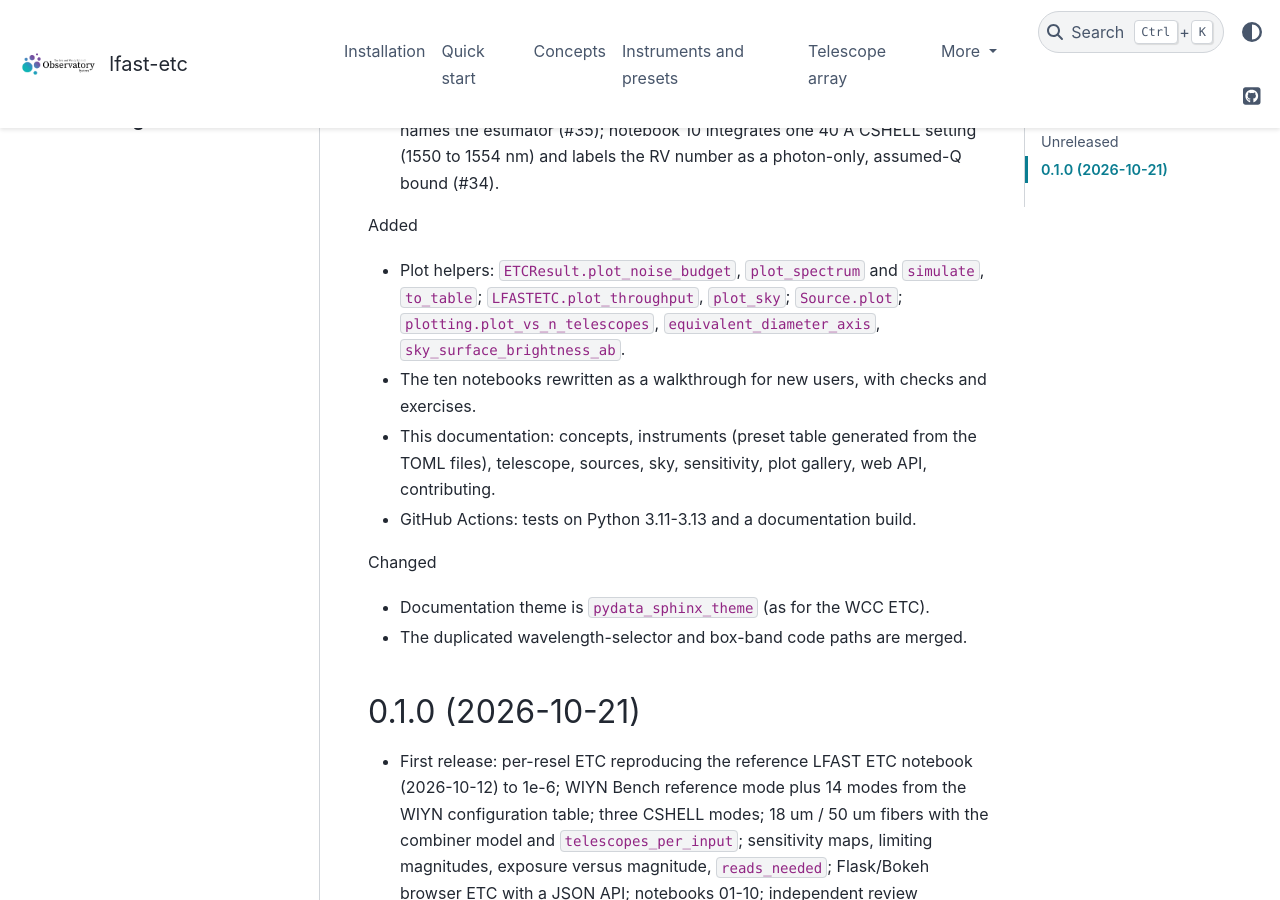
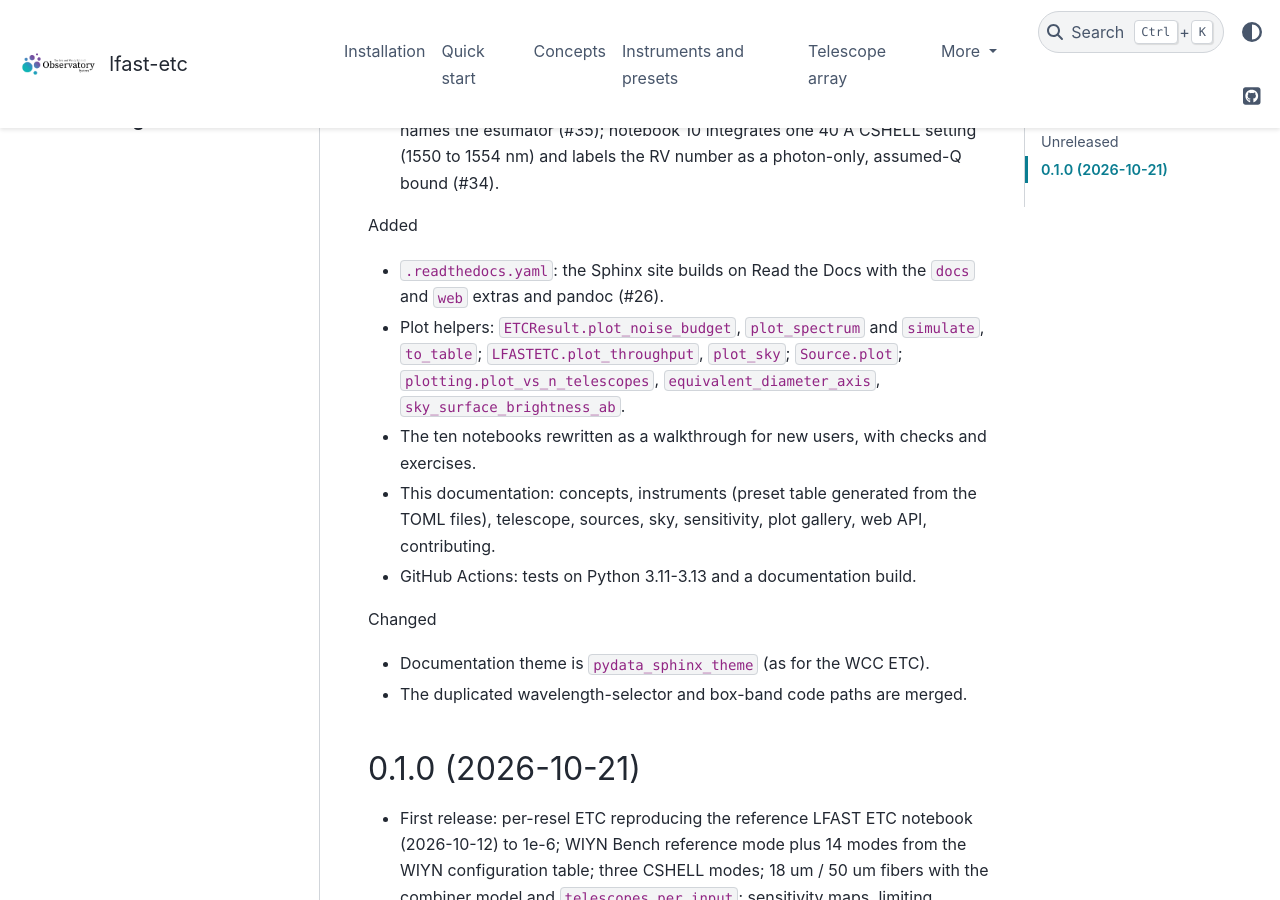
Before and after one commit to schmidt-observatories/lfast-etc, a Sphinx documentation site: the page built from docs/changelog.rst, in a window 1280 px wide and 900 px high, scrolled down 1337 px. Built offline with Sphinx 7.4.7 and the PyData theme 0.15.4, drawn with Linux system fonts in a browser that asks for light colours; pages that are not in the unit, such as notebooks, are missing from menus.

Commit message:
Add .readthedocs.yaml for the Sphinx site (#26)
Installs the package with the docs and web extras (docs/api.rst autodocs
lfast_etc.web.app, which imports Flask and Bokeh) and pandoc for nbsphinx,
mirroring the CI docs job. README install lines now name both extras.

```diff
--- a/docs/changelog.rst
+++ b/docs/changelog.rst
@@ -41,6 +41,8 @@ Fixed
 
 Added
 
+* ``.readthedocs.yaml``: the Sphinx site builds on Read the Docs with the ``docs`` and ``web``
+  extras and pandoc (#26).
 * Plot helpers: ``ETCResult.plot_noise_budget``, ``plot_spectrum`` and ``simulate``,
   ``to_table``; ``LFASTETC.plot_throughput``, ``plot_sky``; ``Source.plot``;
   ``plotting.plot_vs_n_telescopes``, ``equivalent_diameter_axis``, ``sky_surface_brightness_ab``.
```
Also changed, not shown: README.md (+3 -3 lines), .readthedocs.yaml (added).
